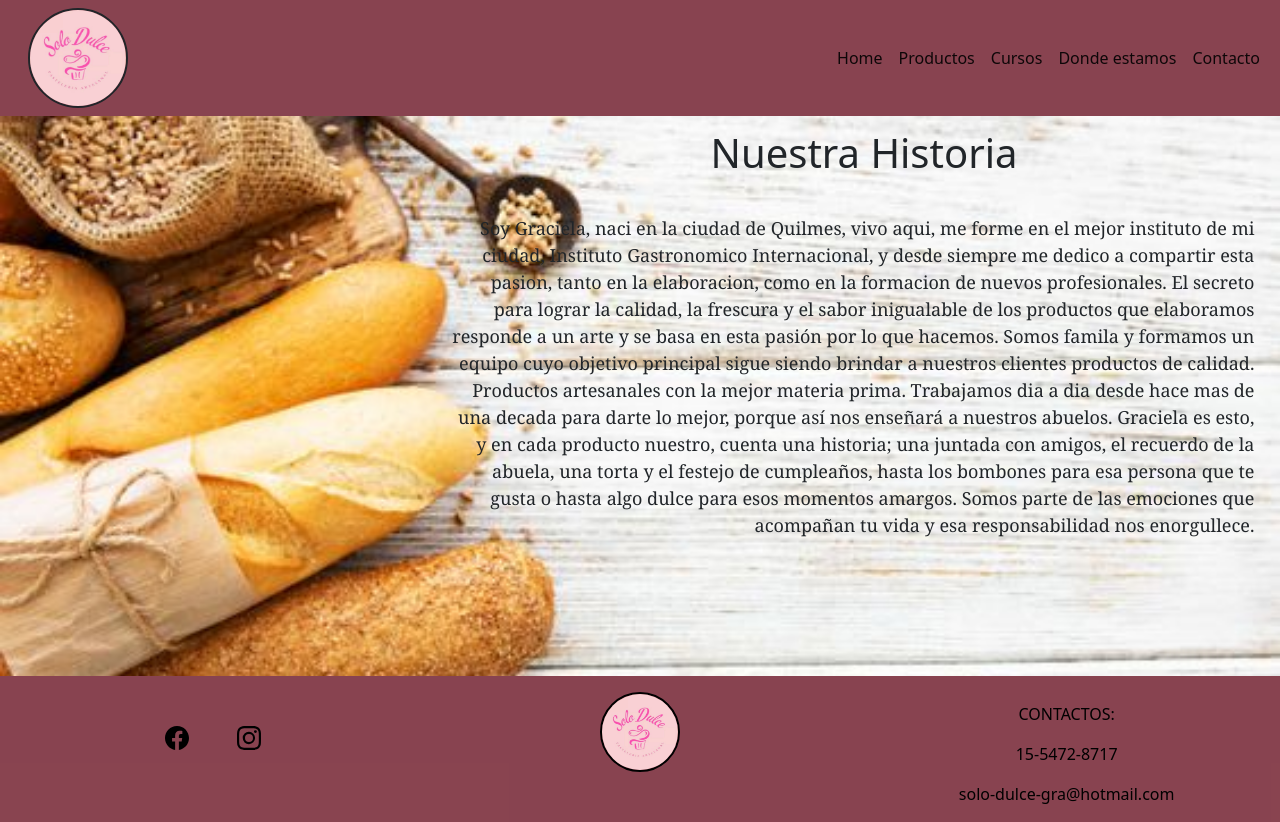
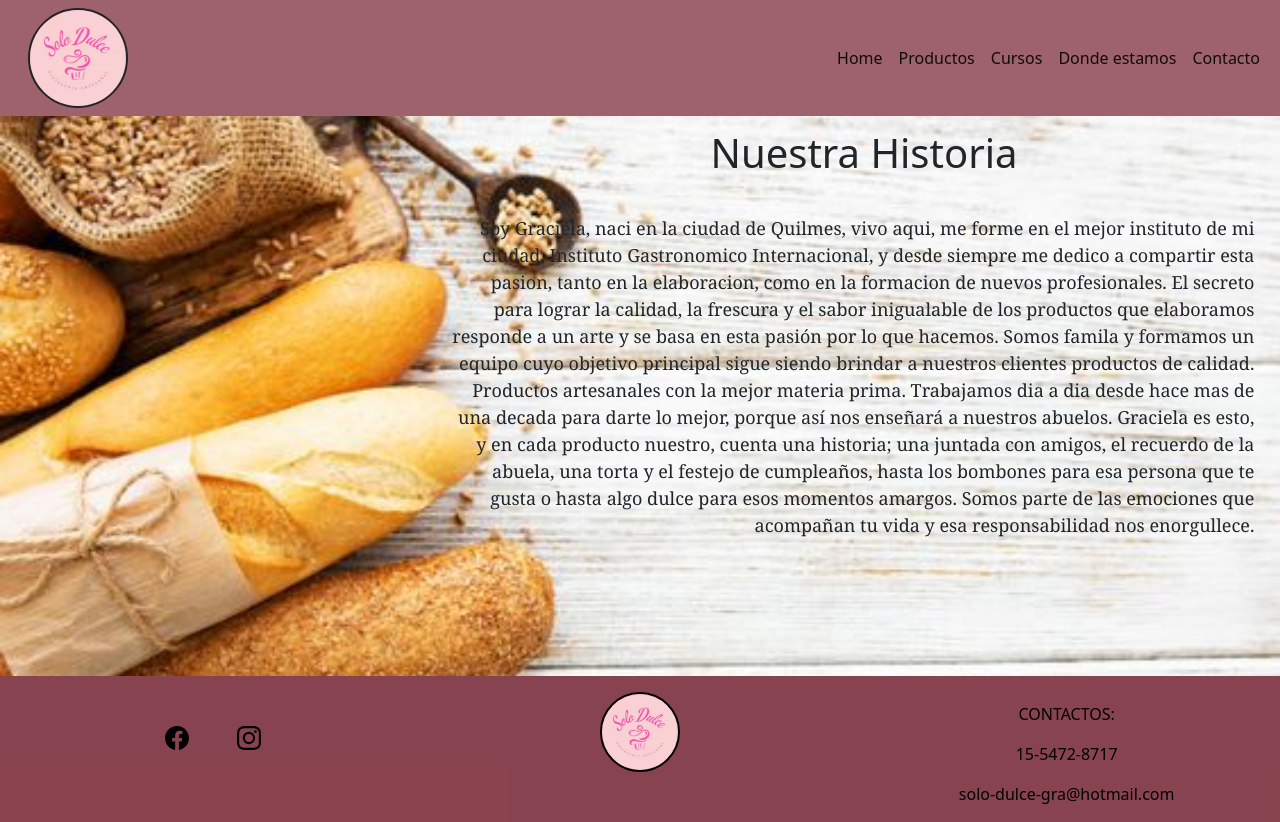
Before and after one commit to YaninaTranchida/Bootstrap, a website: page index.html in a window 1280 px wide. Drawn offline with nearby package versions, Linux system fonts and the light colour scheme.

Commit message:
solucionado el duplicado de los extend y cambiando algunos colores

```diff
--- a/scss/base/_variables.scss
+++ b/scss/base/_variables.scss
@@ -1,5 +1,5 @@
 $principal-color: #f9dede;
-$bgpie-header: #7c3240e5;
+$bgpie-header: #7c3240b8;
 $tipografia-family:  Georgia, 'Times New Roman', Times, serif;
 $color-tipografia: black;
 
--- a/scss/main.scss
+++ b/scss/main.scss
@@ -1,4 +1,3 @@
-@import"./base/variables";
 @import"./base/variables";
 @import"./componentes/header";
 @import"./componentes/productos";
```
Also changed, not shown: pestañas/productos.html (+0 -1 lines), css/main.css.
